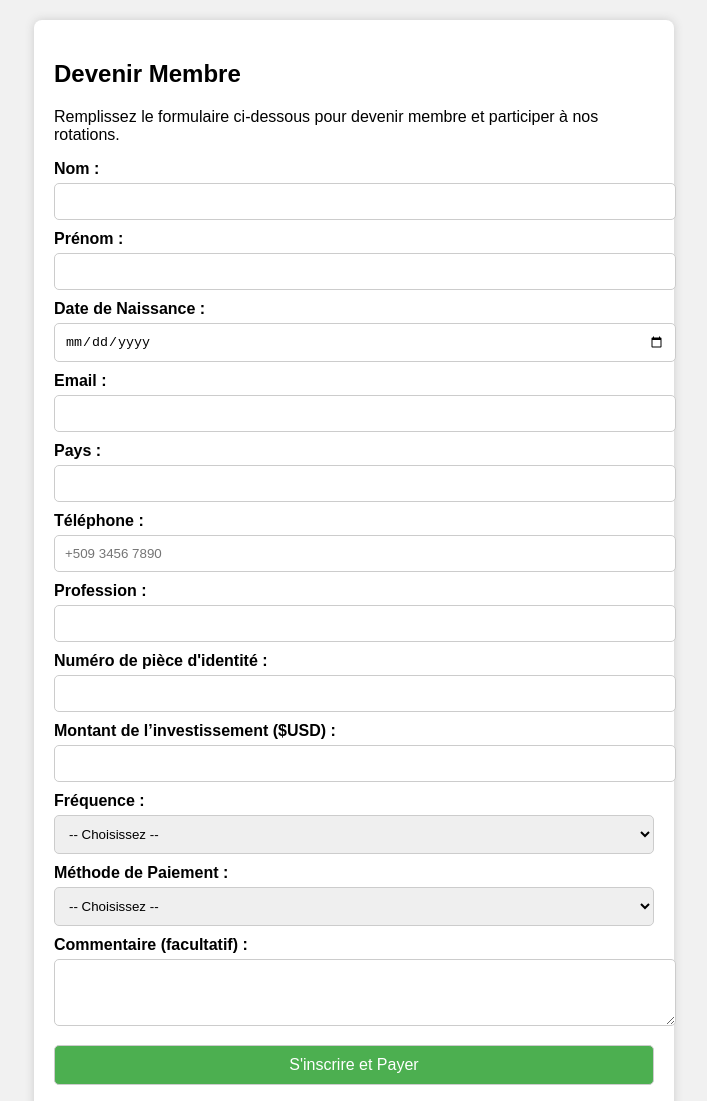
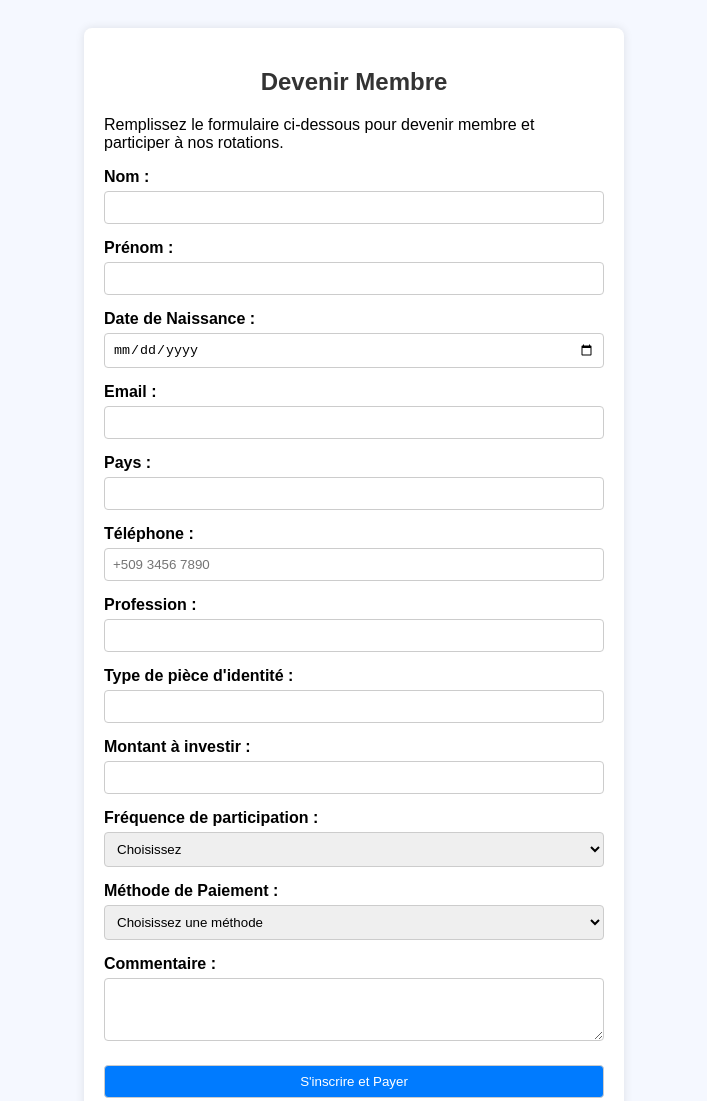
Before and after one commit to JID33/FORMULAIRE-D-INSCRPTION-DREAM2BUILD1-SUCCESS-2025, a plain HTML site: page index.html in a window 1280 px wide. Shown: the top 1101 px of the page, without its empty margins (286-993 px from the left). Drawn offline with Linux system fonts and the light colour scheme.

Commit message:
Update index.html

```diff
--- a/index.html
+++ b/index.html
@@ -6,45 +6,52 @@
   <style>
     body {
       font-family: Arial, sans-serif;
-      margin: 20px;
-      background-color: #f1f1f1;
+      background-color: #f5f8ff;
+      padding: 20px;
     }
     form {
-      background-color: #fff;
+      background-color: white;
       padding: 20px;
-      max-width: 600px;
+      border-radius: 8px;
+      max-width: 500px;
       margin: auto;
-      border-radius: 8px;
-      box-shadow: 0 0 10px #ccc;
+      box-shadow: 0 0 10px rgba(0,0,0,0.1);
+    }
+    h2 {
+      text-align: center;
+      color: #333;
     }
     label {
       display: block;
-      margin-top: 10px;
+      margin-top: 15px;
       font-weight: bold;
     }
     input, select, textarea, button {
       width: 100%;
-      padding: 10px;
+      padding: 8px;
       margin-top: 5px;
+      border-radius: 4px;
       border: 1px solid #ccc;
-      border-radius: 5px;
+      box-sizing: border-box;
     }
     button {
-      background-color: #4CAF50;
+      background-color: #007bff;
       color: white;
-      font-size: 16px;
+      margin-top: 20px;
       cursor: pointer;
+    }
+    button:hover {
+      background-color: #0056b3;
+    }
+    #status {
       margin-top: 15px;
-    }
-    .success {
       text-align: center;
-      color: green;
-      margin-top: 10px;
+      font-weight: bold;
     }
   </style>
 </head>
 <body>
-  <form id="investment-form">
+  <form id="investmentForm">
     <h2>Devenir Membre</h2>
     <p>Remplissez le formulaire ci-dessous pour devenir membre et participer à nos rotations.</p>
 
@@ -64,64 +71,75 @@
     <input type="text" name="pays" required>
 
     <label>Téléphone :</label>
-    <input type="tel" name="tel" placeholder="+509 3456 7890" required>
+    <input type="text" name="tel" placeholder="+509 3456 7890" required>
 
     <label>Profession :</label>
     <input type="text" name="profession">
 
-    <label>Numéro de pièce d'identité :</label>
+    <label>Type de pièce d'identité :</label>
     <input type="text" name="piece">
 
-    <label>Montant de l’investissement ($USD) :</label>
-    <input type="number" name="montant" required>
+    <label>Montant à investir :</label>
+    <input type="number" name="montant" min="0">
 
-    <label>Fréquence :</label>
-    <select name="frequence" required>
-      <option value="">-- Choisissez --</option>
-      <option value="unique">Unique</option>
-      <option value="mensuelle">Mensuelle</option>
+    <label>Fréquence de participation :</label>
+    <select name="frequence">
+      <option value="">Choisissez</option>
+      <option value="Hebdomadaire">Hebdomadaire</option>
+      <option value="Mensuelle">Mensuelle</option>
+      <option value="Trimestrielle">Trimestrielle</option>
     </select>
 
     <label>Méthode de Paiement :</label>
     <select name="methode" required>
-      <option value="">-- Choisissez --</option>
-      <option value="natcash">Natcash</option>
-      <option value="moncash">Moncash</option>
-      <option value="paypal">PayPal</option>
-      <option value="carte">Carte de Crédit/Débit</option>
-      <option value="cash">Cash (paiement manuel)</option>
+      <option value="">Choisissez une méthode</option>
+      <option value="Natcash">Natcash</option>
+      <option value="Moncash">Moncash</option>
+      <option value="PayPal">PayPal</option>
+      <option value="Carte de Crédit/Débit">Carte de Crédit/Débit</option>
+      <option value="Cash (paiement manuel)">Cash (paiement manuel)</option>
     </select>
 
-    <label>Commentaire (facultatif) :</label>
+    <label>Commentaire :</label>
     <textarea name="commentaire" rows="3"></textarea>
 
     <button type="submit">S'inscrire et Payer</button>
-    <div class="success" id="msg"></div>
+
+    <div id="status"></div>
   </form>
 
   <script>
-    const form = document.getElementById("investment-form");
-    const msg = document.getElementById("msg");
+    const form = document.getElementById("investmentForm");
+    const statusDiv = document.getElementById("status");
 
     form.addEventListener("submit", function(e) {
       e.preventDefault();
-      const data = Object.fromEntries(new FormData(form).entries());
+      statusDiv.textContent = "Envoi en cours...";
 
-      fetch("https://script.google.com/macros/s/AKfycbyHupEZXqjdpD-xtJDjSRQw-nQSUOODrtWU6EAUPnRhQdwkJbtkHaYs9Q5R8CTI7t18/exec", {
+      const formData = new FormData(form);
+      const data = {};
+      formData.forEach((value, key) => {
+        data[key] = value;
+      });
+
+      fetch("https://script.google.com/macros/s/AKfycbyPtfWUa3ed7VPwbMqQG3sWL335yGxnMqUmQ8O9WnwjgBNEs95vQErKVpYMi6tn95TU/exec", {
         method: "POST",
+        body: JSON.stringify(data),
         headers: {
           "Content-Type": "application/json"
-        },
-        body: JSON.stringify(data)
+        }
       })
-      .then(res => res.text())
-      .then(response => {
-        msg.textContent = "Inscription enregistrée avec succès !";
-        form.reset();
+      .then(response => response.text())
+      .then(result => {
+        if (result.toLowerCase().includes("succès") || result.toLowerCase().includes("success")) {
+          statusDiv.textContent = "Inscription enregistrée avec succès.";
+          form.reset();
+        } else {
+          statusDiv.textContent = "Erreur : " + result;
+        }
       })
       .catch(error => {
-        msg.textContent = "Erreur. Veuillez réessayer.";
-        console.error("Erreur:", error);
+        statusDiv.textContent = "Erreur réseau : " + error;
       });
     });
   </script>
```
